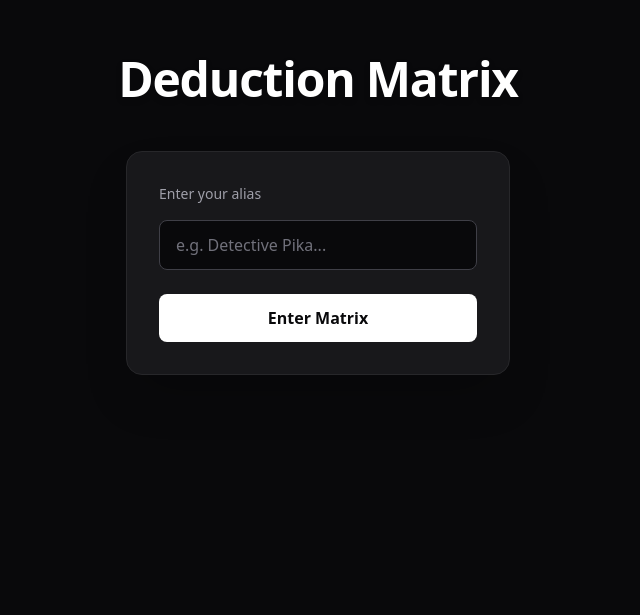
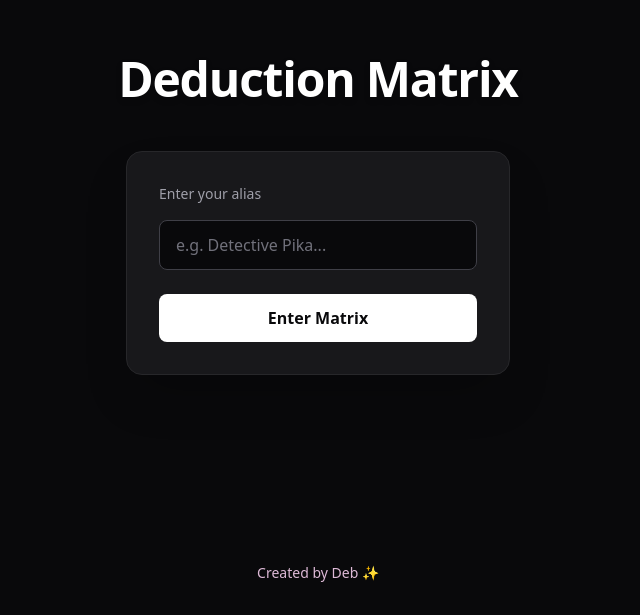
Before and after one commit to debaditya99/DeductionMatrix, a Next.js app in the folder deduction_matrix/: page / in a window 1280 px wide. Shown: the part 185-800 px from the top of the page, without its empty margins (322-962 px from the left). Built offline with nearby package versions, Linux system fonts and the light colour scheme; no server answers.

Commit message:
feat: update metadata and add custom footer to the homepage

```diff
--- a/deduction_matrix/src/app/layout.tsx
+++ b/deduction_matrix/src/app/layout.tsx
@@ -13,8 +13,8 @@ const geistMono = Geist_Mono({
 });
 
 export const metadata: Metadata = {
-  title: "Create Next App",
-  description: "Generated by create next app",
+  title: "Deduction Matrix | Trust No One.", // Tagline + Game Name
+  description: "An interactive social deduction and secret chat game.",
 };
 
 export default function RootLayout({
--- a/deduction_matrix/src/app/page.tsx
+++ b/deduction_matrix/src/app/page.tsx
@@ -196,6 +196,17 @@ export default function Home() {
           </div>
         )}
       </div>
+      {/* --- CUTE CUSTOM FOOTER --- */}
+      <div className="absolute bottom-8 flex flex-col items-center gap-1">
+        <a
+          href="https://github.com/debaditya99/DeductionMatrix"
+          target="_blank"
+          rel="noopener noreferrer"
+          className="text-[#DEBAD7] text-sm font-medium hover:opacity-80 transition-opacity flex items-center gap-1.5"
+        >
+          Created by Deb ✨
+        </a>
+      </div>
     </main>
   );
 }
```
